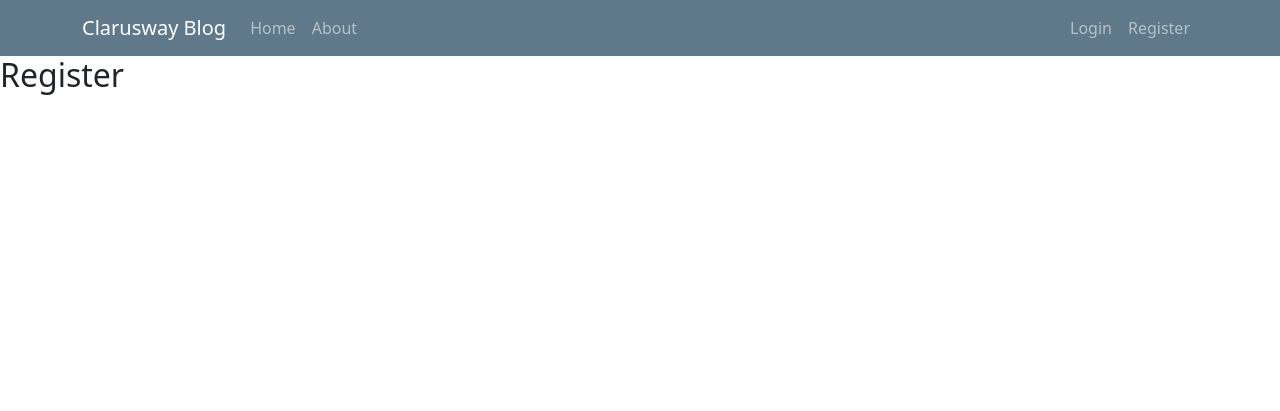
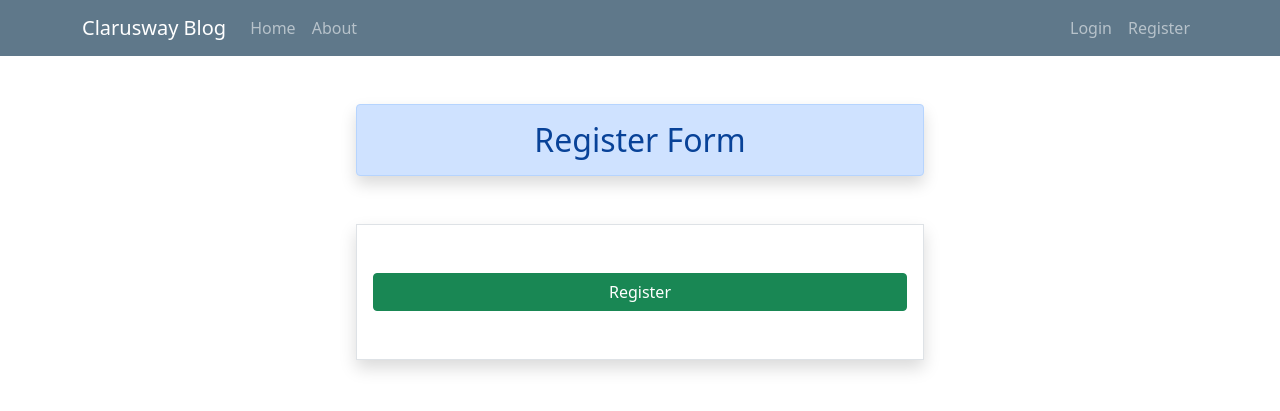
Before and after one commit to Mr-Mesut-OZTURK/django-blog-app, a Django app: page /register in a window 1280 px wide. Shown: the top 411 px of the page. Run offline with Django 3.2, Linux system fonts and the light colour scheme; parts of the project's set-up code (start-up, migrations or seed data) failed here and were passed over; some libraries are stand-ins or nearby versions.

Commit message:
created register

```diff
--- a/blog/templates/register.html
+++ b/blog/templates/register.html
@@ -1,8 +1,28 @@
 {% extends "./base/base.html" %}
 
+{% load crispy_forms_tags %}
 
 {% block content %}
 
-<h2>Register</h2>
+<div class="container-fluid">
+    <div class="row">
+        <div class="col-xl-6 col-lg-8 col-md-10 mx-auto">
+            <div class="container">
+                <h2 class="text-center alert alert-primary mt-5 shadow">Register Form</h2>
+
+                <form class="d-grid gap-4 border px-3 py-5 my-5 shadow" method="post">
+
+                    {% csrf_token %}
+
+                    {{ form|crispy }}
+
+                    <button type="submit" class="btn btn-success">
+                        Register
+                    </button>
+                </form>
+            </div>
+        </div>
+    </div>
+</div>
 
 {% endblock content %}
--- a/blog/urls.py
+++ b/blog/urls.py
@@ -4,20 +4,26 @@ from django.contrib.auth import views as auth_views
 from .views import (
     home,
     about,
-    login,
+    # login,
     register,
     addpost,
     profile,
     profileupdate,
     profileadd,
-    like
+    like,
+    updatepost,
+    deletepost,
+    postdetail,
     )
 
 urlpatterns = [
     path('', home, name='home'),
     path('about', about, name='about'),
-    # path('login', login, name='login'),
     path('register', register, name='register'),
+
+    # auth_views (login, logout)
+    path('login/', auth_views.LoginView.as_view(template_name='login.html'), name='login'),
+    path('logout/', auth_views.LogoutView.as_view(template_name='logout.html'), name='logout'),
 
     # profile
     path('profile', profile, name='profile'),
@@ -26,10 +32,10 @@ urlpatterns = [
 
     # post
     path('addpost', addpost, name='addpost'),
+    path('updatepost/<int:id>', updatepost, name='updatepost'),
+    path('deletepost/<int:id>', deletepost, name='deletepost'),
+    path('postdetail/<str:slug>', postdetail, name='postdetail'),
 
-    # auth_views (login, logout)
-    path('login/', auth_views.LoginView.as_view(template_name='login.html'), name='login'),
-    path('logout/', auth_views.LogoutView.as_view(template_name='logout.html'), name='logout'),
 
     # actions
     path('like/<int:id>', like, name='like'),
```
